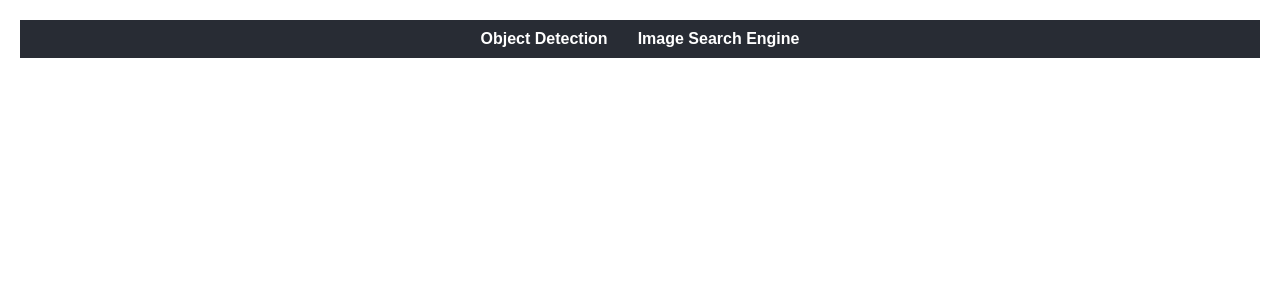
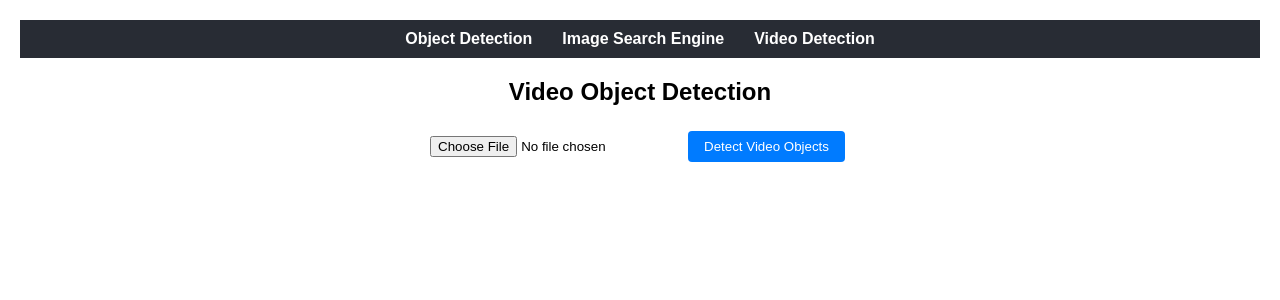
Before and after one commit to DevJLALW/image-search-app, a React (Create React App) app: page /video-detection in a window 1280 px wide. Shown: the top 300 px of the page. Built offline with nearby package versions, Linux system fonts and the light colour scheme.

Commit message:
added video intelligence API

```diff
--- a/src/App.js
+++ b/src/App.js
@@ -3,7 +3,9 @@ import { BrowserRouter as Router, Route, Routes } from 'react-router-dom';
 import './App.css';
 import ObjectDetectionPage from './pages/ObjectDetectionPage';
 import ImageSearchPage from './pages/ImageSearchPage';
+import VideoDetectionPage from './pages/VideoDetectionPage';
 import Navbar from './components/Navbar';  // Import the Navbar
+
 
 function App() {
   return (
@@ -13,6 +15,7 @@ function App() {
         <Routes>
           <Route path="/" element={<ObjectDetectionPage />} />
           <Route path="/image-search" element={<ImageSearchPage />} />
+          <Route path="/video-detection" element={<VideoDetectionPage />} />
         </Routes>
       </div>
     </Router>
--- a/src/components/Navbar.js
+++ b/src/components/Navbar.js
@@ -12,6 +12,9 @@ function Navbar() {
         <li>
           <Link to="/image-search" className="nav-link">Image Search Engine</Link>
         </li>
+        <li>
+           <Link to="/video-detection" className="nav-link">Video Detection</Link>
+         </li>
       </ul>
     </nav>
   );
--- /dev/null
+++ b/src/pages/VideoDetectionPage.js
@@ -0,0 +1,78 @@
+import React, { useState } from 'react';
+ import axios from 'axios';
+
+ const VideoDetectionPage = () => {
+   const [video, setVideo] = useState(null);
+   const [results, setResults] = useState([]);
+   const [loading, setLoading] = useState(false);
+   const [videoPreview, setVideoPreview] = useState(null);
+
+   const handleVideoChange = (e) => {
+    const file = e.target.files[0];
+    setVideo(file);
+    setResults([]);
+    setVideoPreview(file ? URL.createObjectURL(file) : null);
+  };
+
+   const handleSubmit = async (e) => {
+     e.preventDefault();
+     if (!video) return alert('Please select a video file.');
+
+     const formData = new FormData();
+     formData.append('video', video);
+
+     try {
+       setLoading(true);
+       const res = await axios.post('/api/detect-video', formData, {
+         headers: { 'Content-Type': 'multipart/form-data' },
+       });
+       setResults(res.data);
+     } catch (err) {
+       alert('Error analyzing video');
+       console.error(err);
+     } finally {
+       setLoading(false);
+     }
+   };
+
+   return (
+     <div className="p-4">
+       <h2>Video Object Detection</h2>
+       <form onSubmit={handleSubmit}>
+         <input type="file" accept="video/*" onChange={handleVideoChange} />
+         <button type="submit" disabled={loading}>
+           {loading ? 'Analyzing...' : 'Detect Video Objects'}
+         </button>
+       </form>
+
+       {videoPreview && (
+         <div className="my-4">
+           <h4>Video Preview:</h4>
+           <video src={videoPreview} controls width="400" />
+         </div>
+       )}
+
+       {results.length > 0 && (
+         <div>
+           <h3>Detected Labels:</h3>
+           <ul>
+             {results.map((item, index) => (
+               <li key={index}>
+                 <strong>{item.description}</strong> - Categories: {item.categoryDescriptions.join(', ')}
+                 <ul>
+                   {item.segments.map((seg, i) => (
+                     <li key={i}>
+                       From {seg.startTime}s to {seg.endTime}s (Confidence: {seg.confidence.toFixed(2)})
+                     </li>
+                   ))}
+                 </ul>
+               </li>
+             ))}
+           </ul>
+         </div>
+       )}
+     </div>
+   );
+ };
+
+ export default VideoDetectionPage;
```
Also changed, not shown: package.json (+4 -4 lines), server.js (+69 -2 lines), 1 other file (tests, documents, lock files or other folders).
